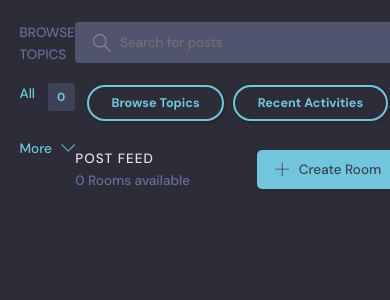
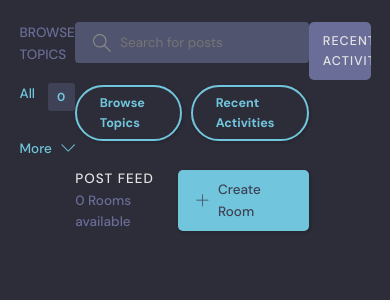
Before and after one commit to JustA3DObject/DevFriends, a Django app: page / in a window 390 px wide; the page is wider, and only the part inside the window is pictured. Shown: the part 59-359 px from the top of that part. Run offline with Django 4.2, Linux system fonts and the light colour scheme; data that the repository does not hold is empty.

Commit message:
Added responsiveness to searchbar & head container

```diff
--- a/devfriends/static/css/master.css
+++ b/devfriends/static/css/master.css
@@ -1015,3 +1015,12 @@ a {
         display: none;
     }
 }
+
+@media screen and (max-width: 800px) {
+    .header__search input {
+        width: 20rem;
+    }
+    .header>.container {
+        gap: 3rem;
+    }
+}
```
